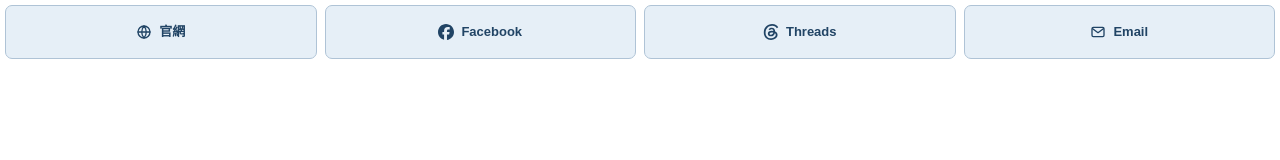
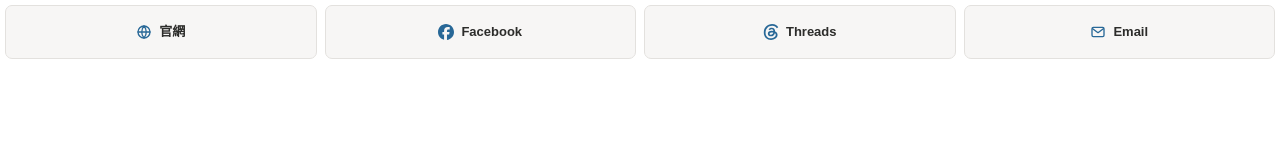
Before and after one commit to lupinart/notion-widgets, a plain HTML site: page social-links/flip.html in a window 1280 px wide. Drawn offline with Linux system fonts and the light colour scheme.

Commit message:
Match flip widget to Notion light and dark palettes

```diff
--- a/social-links/flip.html
+++ b/social-links/flip.html
@@ -5,28 +5,26 @@
   <meta name="viewport" content="width=device-width, initial-scale=1">
   <meta name="color-scheme" content="light dark">
   <title>鹿苹視覺｜社群連結</title>
+  <script>
+    const requestedTheme = new URLSearchParams(location.search).get('theme');
+    if (requestedTheme === 'light' || requestedTheme === 'dark') {
+      document.documentElement.dataset.theme = requestedTheme;
+    }
+  </script>
   <style>
     :root {
       color-scheme: light dark;
-      --ink: #214465;
-      --front: #e6eff7;
-      --border: #afc3d6;
-      --reverse: #205481;
-      --reverse-ink: #f5f9fc;
-      --focus: #397ab8;
+      --ink: light-dark(#2c2c2a, #f0efec);
+      --front: light-dark(#f7f6f5, #373735);
+      --border: light-dark(#e3e1de, #4c4c49);
+      --accent: light-dark(#286897, #8dbde6);
+      --reverse: light-dark(#244e74, #88b5da);
+      --reverse-ink: light-dark(#f5f9fc, #182d3f);
       --motion: 280ms cubic-bezier(.22, 1, .36, 1);
     }
 
-    @media (prefers-color-scheme: dark) {
-      :root {
-        --ink: #e3effb;
-        --front: #253a50;
-        --border: #466786;
-        --reverse: #a9cdee;
-        --reverse-ink: #18354e;
-        --focus: #a9cdee;
-      }
-    }
+    :root[data-theme="light"] { color-scheme: only light; }
+    :root[data-theme="dark"] { color-scheme: only dark; }
 
     *, *::before, *::after { box-sizing: border-box; }
 
@@ -57,7 +55,7 @@
     }
 
     .social-link:focus-visible {
-      outline: 2px solid var(--focus);
+      outline: 2px solid var(--accent);
       outline-offset: 2px;
     }
 
@@ -91,6 +89,7 @@
       flex: 0 0 16px;
       width: 16px;
       height: 16px;
+      color: var(--accent);
     }
 
     .back {
```
